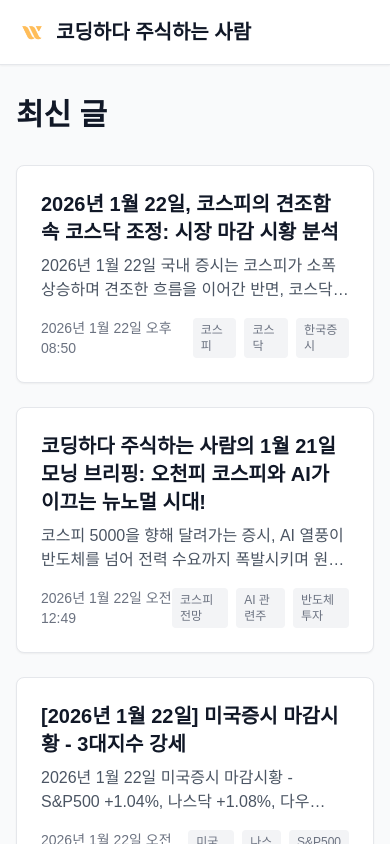
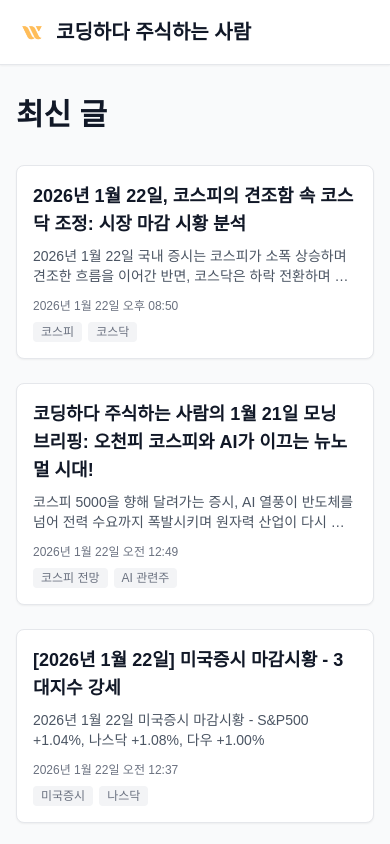
Before and after one commit to njh0317/auto-blog, a Next.js app: page / in a window 390 px wide. Shown: the top 844 px of the page. Built offline with nearby package versions, Linux system fonts and the light colour scheme.

Commit message:
PostCard 모바일 반응형 개선
- 모바일: 날짜/태그 세로 배치
- 모바일: 태그 2개만 표시
- 데스크톱: 기존처럼 가로 배치, 태그 3개
- 전체적으로 패딩/폰트 크기 조정

```diff
--- a/components/PostCard.tsx
+++ b/components/PostCard.tsx
@@ -7,17 +7,18 @@ interface PostCardProps {
 
 export default function PostCard({ post }: PostCardProps) {
   return (
-    <article className="bg-white rounded-lg shadow-sm border p-6 hover:shadow-md transition-shadow">
+    <article className="bg-white rounded-lg shadow-sm border p-4 sm:p-6 hover:shadow-md transition-shadow">
       <Link href={`/posts/${post.slug}`}>
-        <h2 className="text-xl font-semibold text-gray-900 mb-2 hover:text-blue-600">
+        <h2 className="text-lg sm:text-xl font-semibold text-gray-900 mb-2 hover:text-blue-600">
           {post.title}
         </h2>
       </Link>
-      <p className="text-gray-600 mb-4 line-clamp-2">
+      <p className="text-sm sm:text-base text-gray-600 mb-3 sm:mb-4 line-clamp-2">
         {post.excerpt}
       </p>
-      <div className="flex items-center justify-between text-sm text-gray-500">
-        <time dateTime={post.createdAt}>
+      {/* 모바일: 세로 배치, 데스크톱: 가로 배치 */}
+      <div className="flex flex-col sm:flex-row sm:items-center sm:justify-between gap-2 text-sm text-gray-500">
+        <time dateTime={post.createdAt} className="text-xs sm:text-sm">
           {new Date(post.createdAt).toLocaleString('ko-KR', {
             timeZone: 'Asia/Seoul',
             year: 'numeric',
@@ -27,12 +28,18 @@ export default function PostCard({ post }: PostCardProps) {
             minute: '2-digit'
           })}
         </time>
-        <div className="flex gap-2">
-          {post.keywords.slice(0, 3).map((keyword) => (
-            <span key={keyword} className="bg-gray-100 px-2 py-1 rounded text-xs">
+        <div className="flex flex-wrap gap-1.5 sm:gap-2">
+          {/* 모바일: 2개, 데스크톱: 3개 */}
+          {post.keywords.slice(0, 2).map((keyword) => (
+            <span key={keyword} className="bg-gray-100 px-2 py-0.5 sm:py-1 rounded text-xs">
               {keyword}
             </span>
           ))}
+          {post.keywords.length > 2 && (
+            <span className="hidden sm:inline-block bg-gray-100 px-2 py-1 rounded text-xs">
+              {post.keywords[2]}
+            </span>
+          )}
         </div>
       </div>
     </article>
```
